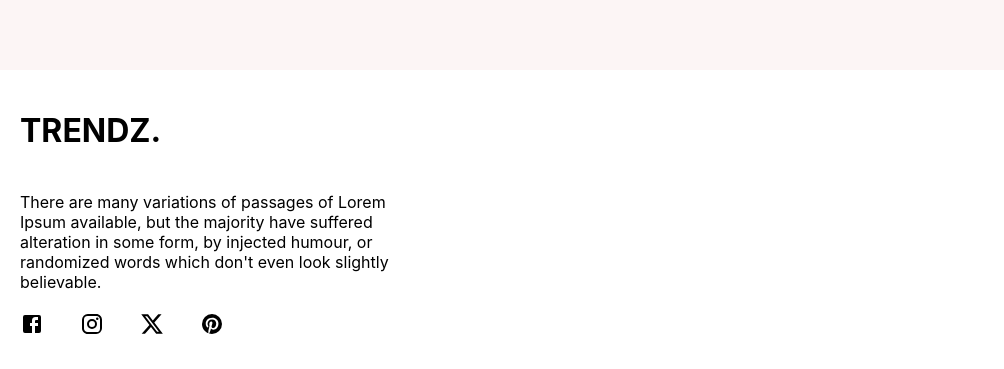
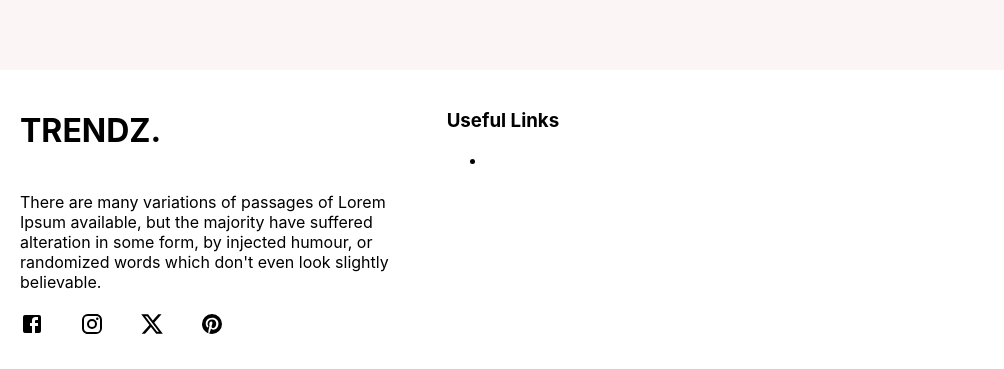
Before and after one commit to tg1489/e-commerce-shopping, a React (Create React App) app: page / in a window 1280 px wide. Shown: the part 2698-3067 px from the top of the page, without its empty margins (0-1004 px from the left). Built offline with nearby package versions, Linux system fonts and the light colour scheme.

Commit message:
Added components inside Center

```diff
--- a/src/components/Footer.jsx
+++ b/src/components/Footer.jsx
@@ -34,6 +34,12 @@ export default function Footer() {
     padding: 20px;
   `;
 
+  const Title = styled.h3``;
+
+  const List = styled.ul``;
+
+  const ListItem = styled.li``;
+
   const Right = styled.div`
     flex: 1;
     padding: 20px;
@@ -63,7 +69,12 @@ export default function Footer() {
           </SocialIcon>
         </SocialContainer>
       </Left>
-      <Center></Center>
+      <Center>
+        <Title>Useful Links</Title>
+        <List>
+          <ListItem></ListItem>
+        </List>
+      </Center>
       <Right></Right>
     </Container>
   );
```
